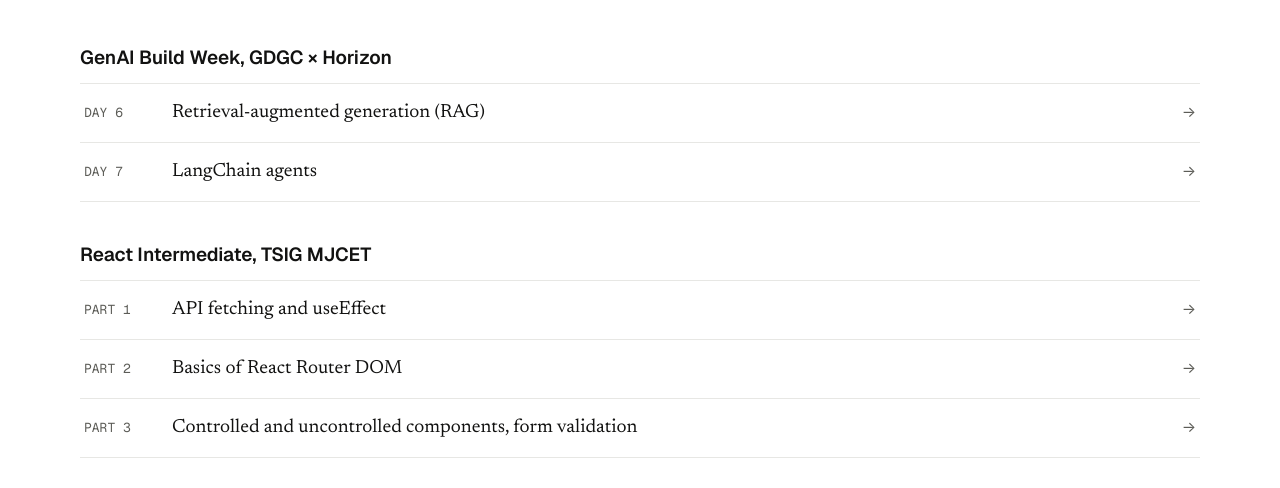
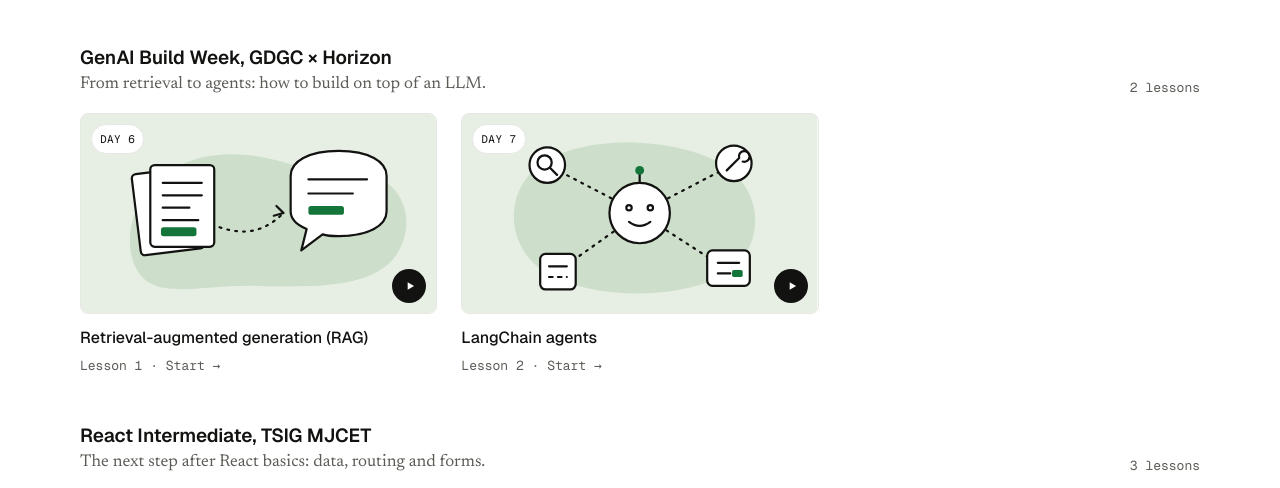
Before and after one commit to Ms3314/samiLab, an Astro site: page /learn in a window 1280 px wide. Shown: the part 278-766 px from the top of the page. Built offline with nearby package versions, Linux system fonts and the light colour scheme; Astro itself is replaced by a stand-in of ours.

Commit message:
Learn: course layout with the illustrated lesson cards
Co-Authored-By: Claude Opus 5.5 <noreply@anthropic.com>
Claude-Session: https://claude.ai/code/session_014sVphM337MGWznECNBZzS8

```diff
--- a/src/components/LessonList.astro
+++ b/src/components/LessonList.astro
@@ -1,27 +1,41 @@
 ---
+import LessonThumb from './LessonThumb.astro';
 import { lessonSeries } from '../data/lessons';
 ---
-<div class="series-list">
-  {lessonSeries.map((s) => (
-    <div class="series">
-      <h3 class="h3">{s.name}</h3>
+<div class="courses">
+  {lessonSeries.map((c) => (
+    <section class="course">
+      <header class="course-head">
+        <div>
+          <h3 class="h3">{c.name}</h3>
+          <p class="blurb">{c.blurb}</p>
+        </div>
+        <span class="meta">{c.lessons.length} lessons</span>
+      </header>
       <ol class="lessons">
-        {s.lessons.map((l) => (
-          <li><a href={`/learn/${l.slug}/`}><span class="part meta">{l.part}</span><span class="t">{l.title}</span><span class="arrow" aria-hidden="true">→</span></a></li>
+        {c.lessons.map((l, i) => (
+          <li>
+            <a class="lesson-card" href={`/learn/${l.slug}/`}>
+              <LessonThumb art={l.art} tone={c.tone} tag={l.part} />
+              <span class="t">{l.title}</span>
+              <span class="go meta">Lesson {i + 1} · Start →</span>
+            </a>
+          </li>
         ))}
       </ol>
-    </div>
+    </section>
   ))}
 </div>
 <style>
-  .series-list { display: grid; gap: var(--space-10, 40px); }
-  .series { display: grid; gap: var(--space-3); }
-  .lessons { list-style: none; border-top: 1px solid var(--line); }
-  .lessons li { border-bottom: 1px solid var(--line); }
-  .lessons a { display: grid; grid-template-columns: 72px 1fr auto; align-items: baseline; gap: var(--space-4); padding: var(--space-4) var(--space-1); color: var(--ink); }
-  .part { text-transform: uppercase; }
-  .t { font-family: var(--serif); font-size: 19px; line-height: 26px; }
-  .arrow { color: var(--ink-muted); transition: transform 150ms, color 150ms; }
-  .lessons a:hover .t, .lessons a:hover .arrow { color: var(--link); }
-  .lessons a:hover .arrow { transform: translateX(3px); }
+  .courses { display: grid; gap: var(--space-12); }
+  .course { display: grid; gap: var(--space-4); }
+  .course-head { display: flex; justify-content: space-between; align-items: end; gap: var(--space-4); }
+  .blurb { font-family: var(--serif); font-size: 17px; line-height: 24px; color: var(--ink-muted); margin-top: 2px; }
+  .lessons { list-style: none; display: grid; gap: var(--space-6); }
+  @media (min-width: 720px) { .lessons { grid-template-columns: 1fr 1fr; } }
+  @media (min-width: 1000px) { .lessons { grid-template-columns: 1fr 1fr 1fr; } }
+  .lesson-card { display: grid; gap: var(--space-2); align-content: start; color: var(--ink); }
+  .t { margin-top: var(--space-1); font-size: 16px; line-height: 23px; font-weight: 500; transition: color 150ms; }
+  .go { color: var(--ink-muted); }
+  .lesson-card:hover .t, .lesson-card:hover .go { color: var(--link); }
 </style>
--- /dev/null
+++ b/src/components/LessonThumb.astro
@@ -0,0 +1,145 @@
+---
+// Illustrated video thumbnails in the same hand-drawn style as ProjectCover:
+// flat tone ground, one soft blob, ink line work, one green accent. 16:9.
+import type { Tone } from '../data/covers';
+export type LessonArt = 'rag' | 'agents' | 'fetch' | 'router' | 'forms';
+interface Props { art: LessonArt; tone: Tone; tag: string }
+const { art, tone, tag } = Astro.props;
+---
+<span class:list={['vt', `t-${tone}`]}>
+  <svg viewBox="0 0 400 225" aria-hidden="true" preserveAspectRatio="xMidYMid slice">
+    <rect class="g" width="400" height="225" />
+
+    {art === 'rag' && (
+      <g>
+        <path class="b" d="M60 170c-20-50 20-120 100-124 60-3 90 24 140 20 50-4 80 40 60 84-20 46-90 46-160 44-70-2-122 20-140-24z" />
+        {/* document stack */}
+        <rect class="p" x="62" y="64" width="72" height="92" rx="5" transform="rotate(-7 98 110)" />
+        <rect class="p" x="78" y="58" width="72" height="92" rx="5" />
+        <path class="k" d="M92 78h44M92 92h44M92 106h30M92 120h40" />
+        <rect class="a" x="90" y="128" width="40" height="10" rx="3" />
+        {/* retrieval hop */}
+        <path class="k" d="M156 128c30 10 50 4 70-14" stroke-dasharray="2 7" />
+        <path class="k" d="M220 104l8 8-11 3" />
+        {/* answer bubble quoting the chunk */}
+        <path class="p" d="M236 70c0-16 20-28 54-28s54 12 54 28v40c0 16-20 28-54 28-6 0-12 0-18-2l-24 18 6-24c-12-5-18-12-18-20z" />
+        <path class="k" d="M256 74h66M256 90h50" />
+        <rect class="a" x="256" y="104" width="40" height="10" rx="3" />
+      </g>
+    )}
+
+    {art === 'agents' && (
+      <g>
+        <path class="b" d="M90 56c50-34 160-30 210 6 44 32 40 100-14 124-54 24-140 22-190-6-46-26-52-92-6-124z" />
+        {/* agent at the centre, tools around it */}
+        <path class="k" d="M200 112L104 62M200 112L300 60M200 112L110 176M200 112l96 62" stroke-dasharray="2 7" />
+        <circle class="p" cx="200" cy="112" r="34" />
+        <circle class="k" cx="188" cy="106" r="3" />
+        <circle class="k" cx="212" cy="106" r="3" />
+        <path class="k" d="M188 122c8 6 16 6 24 0M200 78v-10" />
+        <circle class="a-c" cx="200" cy="64" r="5" />
+        {/* search */}
+        <circle class="p" cx="96" cy="58" r="20" />
+        <circle class="k" cx="93" cy="55" r="8" />
+        <path class="k" d="M99 61l8 8" />
+        {/* wrench */}
+        <circle class="p" cx="306" cy="56" r="20" />
+        <path class="k" d="M298 64l14-14M312 50a6 6 0 1 1 4 4" />
+        {/* calculator */}
+        <rect class="p" x="88" y="158" width="40" height="40" rx="6" />
+        <path class="k" d="M98 172h20M98 184h4M108 184h4M118 184h0" />
+        {/* tool call returning: green */}
+        <rect class="p" x="276" y="154" width="48" height="40" rx="6" />
+        <path class="k" d="M288 168h24M288 180h14" />
+        <rect class="a" x="304" y="176" width="12" height="8" rx="2" />
+      </g>
+    )}
+
+
+
+    {art === 'fetch' && (
+      <g>
+        <path class="b" d="M60 140c-10-50 40-96 110-96 60 0 100 30 150 20 50-10 70 50 40 86-30 36-100 32-170 30-70-2-120 12-130-40z" />
+        {/* cloud API */}
+        <path class="p" d="M76 102c-14 0-24-10-24-22s10-22 24-22c4-16 18-26 34-26 18 0 32 12 34 28 12 2 20 10 20 20 0 12-10 22-22 22z" />
+        <path class="k" d="M88 78h40" />
+        {/* request + JSON coming back */}
+        <path class="k" d="M150 112c30 20 60 26 90 16" stroke-dasharray="2 7" />
+        <path class="k" d="M234 122l10 4-6 8" />
+        <path class="k" d="M110 120c-4 24 0 40 14 54M124 174l-2-12M124 174l-10-6" />
+        {/* component card with useEffect */}
+        <rect class="p" x="250" y="62" width="110" height="104" rx="8" />
+        <path class="k" d="M266 82h40M266 96h70M266 110h54" />
+        <rect class="a" x="266" y="132" width="44" height="14" rx="4" />
+        <path class="k" d="M326 146a12 12 0 1 0-6-22" />
+        <path class="k" d="M318 120l2 6 6-2" />
+      </g>
+    )}
+
+    {art === 'router' && (
+      <g>
+        <path class="b" d="M80 60c60-30 170-26 220 10 40 30 30 100-20 122-50 22-140 18-190-8-50-26-60-96-10-124z" />
+        {/* signpost */}
+        <path class="k" d="M200 46v150M176 196h48" />
+        <path class="p" d="M206 58h108l18 16-18 16H206z" />
+        <path class="k" d="M222 74h44" />
+        <path class="p" d="M194 104H88l-18 16 18 16h106z" />
+        <path class="k" d="M108 120h56" />
+        <path class="p" d="M206 146h86l16 14-16 14h-86z" />
+        <path class="k" d="M222 160h30" />
+        <circle class="a-c" cx="300" cy="74" r="6" />
+      </g>
+    )}
+
+    {art === 'forms' && (
+      <g>
+        <path class="b" d="M70 70c40-40 160-40 220-10 50 26 60 90 10 116-46 24-150 26-210 2-50-20-60-70-20-108z" />
+        {/* form card */}
+        <rect class="p" x="120" y="34" width="160" height="160" rx="10" />
+        <path class="k" d="M138 52h40" />
+        <rect class="p" x="138" y="64" width="124" height="26" rx="5" />
+        <path class="k" d="M148 77h44" />
+        <path class="k" d="M240 72l6 6 10-12" />
+        <rect class="p" x="138" y="104" width="124" height="26" rx="5" stroke-dasharray="5 5" />
+        <path class="k" d="M148 117h20" />
+        <path class="k" d="M150 140h60" stroke-width="1.5" />
+        <rect class="a" x="138" y="158" width="64" height="22" rx="11" />
+        {/* controlled vs uncontrolled: a dial and a free cursor */}
+        <circle class="p" cx="66" cy="112" r="22" />
+        <path class="k" d="M66 112l10-12" />
+        <path class="k" d="M326 98l18 40 6-16 16-6z" />
+      </g>
+    )}
+  </svg>
+  <span class="tag">{tag}</span>
+  <span class="play" aria-hidden="true"><svg viewBox="0 0 24 24"><path d="M8 5.5v13l11-6.5z" /></svg></span>
+</span>
+
+<style>
+  .vt { position: relative; display: block; aspect-ratio: 16 / 9; overflow: hidden; border-radius: var(--radius-md); border: 1px solid var(--line); }
+  .vt > svg { width: 100%; height: 100%; display: block; transition: transform 300ms; }
+  :global(.lesson-card:hover) .vt > svg { transform: scale(1.03); }
+  .g { fill: var(--cv-bg); }
+  .b { fill: var(--cv-blob); }
+  .p { fill: var(--bg); stroke: var(--ink); stroke-width: 2.5; stroke-linejoin: round; }
+  .k { fill: none; stroke: var(--ink); stroke-width: 2.5; stroke-linecap: round; stroke-linejoin: round; }
+  .a, .a-c { fill: var(--signal); }
+  .tag { position: absolute; top: 10px; left: 10px; font-family: var(--mono); font-size: 11px; letter-spacing: 0.04em; text-transform: uppercase; padding: 3px 8px; border-radius: var(--radius-pill); background: var(--bg); border: 1px solid var(--line); color: var(--ink); }
+  .play { position: absolute; right: 10px; bottom: 10px; width: 34px; height: 34px; border-radius: 50%; background: var(--ink); display: grid; place-items: center; }
+  .play svg { width: 14px; height: 14px; fill: var(--bg); margin-left: 2px; }
+
+  .t-sage  { --cv-bg: #e7eee4; --cv-blob: #cddfca; }
+  .t-sky   { --cv-bg: #e5ecf6; --cv-blob: #c9d8f0; }
+  .t-sand  { --cv-bg: #f2ece1; --cv-blob: #e4d8c1; }
+  .t-stone { --cv-bg: #ececE8; --cv-blob: #d9d9d3; }
+  :global(:root[data-theme='dark']) .t-sage  { --cv-bg: #131b15; --cv-blob: #1f3224; }
+  :global(:root[data-theme='dark']) .t-sky   { --cv-bg: #111826; --cv-blob: #1c2b44; }
+  :global(:root[data-theme='dark']) .t-sand  { --cv-bg: #1c1913; --cv-blob: #30291c; }
+  :global(:root[data-theme='dark']) .t-stone { --cv-bg: #161615; --cv-blob: #272725; }
+  @media (prefers-color-scheme: dark) {
+    :global(:root:not([data-theme='light'])) .t-sage  { --cv-bg: #131b15; --cv-blob: #1f3224; }
+    :global(:root:not([data-theme='light'])) .t-sky   { --cv-bg: #111826; --cv-blob: #1c2b44; }
+    :global(:root:not([data-theme='light'])) .t-sand  { --cv-bg: #1c1913; --cv-blob: #30291c; }
+    :global(:root:not([data-theme='light'])) .t-stone { --cv-bg: #161615; --cv-blob: #272725; }
+  }
+</style>
--- a/src/data/lessons.ts
+++ b/src/data/lessons.ts
@@ -1,6 +1,9 @@
 // Lessons for the Learn section: talks and classes I've taught, on YouTube.
 // Each one gets a page at /learn/<slug> with a short description, then the video.
 // Edit `description` and `learn` freely; they are shown above the video.
+import type { Tone } from './covers';
+import type { LessonArt } from '../components/LessonThumb.astro';
+
 export interface Lesson {
   slug: string;
   id: string; // YouTube video id
@@ -9,39 +12,45 @@ export interface Lesson {
   part: string;
   description: string;
   learn: string[];
+  art: LessonArt;
 }
 
 export const lessons: Lesson[] = [
   {
-    slug: 'rag', id: 'W2KH-VBzAfU', series: 'GenAI Build Week, GDGC × Horizon', part: 'Day 6',
+    slug: 'rag', art: 'rag', id: 'W2KH-VBzAfU', series: 'GenAI Build Week, GDGC × Horizon', part: 'Day 6',
     title: 'Retrieval-augmented generation (RAG)',
     description: 'Day 6 of GenAI Build Week. Why a language model needs your documents, and how to give them to it: split, embed, retrieve, then answer from what was found.',
     learn: ['What RAG is and when you need it', 'How chunks, embeddings and a vector store fit together', 'How retrieved passages end up in the prompt'],
   },
   {
-    slug: 'langchain-agents', id: 'eCwZImg4sDA', series: 'GenAI Build Week, GDGC × Horizon', part: 'Day 7',
+    slug: 'langchain-agents', art: 'agents', id: 'eCwZImg4sDA', series: 'GenAI Build Week, GDGC × Horizon', part: 'Day 7',
     title: 'LangChain agents',
     description: 'Day 7 of GenAI Build Week. Going from a model that answers to an agent that acts: giving an LLM tools and letting it decide which to call.',
     learn: ['What makes an agent different from a chain', 'How tools are described to the model', 'How LangChain runs the call-a-tool loop'],
   },
   {
-    slug: 'react-fetching-useeffect', id: 'eU_7Vpky1T0', series: 'React Intermediate, TSIG MJCET', part: 'Part 1',
+    slug: 'react-fetching-useeffect', art: 'fetch', id: 'eU_7Vpky1T0', series: 'React Intermediate, TSIG MJCET', part: 'Part 1',
     title: 'API fetching and useEffect',
     description: 'Part 1 of React Intermediate for TSIG MJCET. Loading data from an API into a component, and the effect that runs it.',
     learn: ['Fetching data from an API in React', 'How useEffect and its dependency array work', 'Showing loading and error states'],
   },
   {
-    slug: 'react-router', id: 'EGFp5LO7BXg', series: 'React Intermediate, TSIG MJCET', part: 'Part 2',
+    slug: 'react-router', art: 'router', id: 'EGFp5LO7BXg', series: 'React Intermediate, TSIG MJCET', part: 'Part 2',
     title: 'Basics of React Router DOM',
     description: 'Part 2 of React Intermediate for TSIG MJCET. Turning a single-page app into one with real pages and URLs.',
     learn: ['Setting up routes with React Router', 'Linking between pages', 'Reading parameters from the URL'],
   },
   {
-    slug: 'react-forms', id: 'XoJFJycb8E4', series: 'React Intermediate, TSIG MJCET', part: 'Part 3',
+    slug: 'react-forms', art: 'forms', id: 'XoJFJycb8E4', series: 'React Intermediate, TSIG MJCET', part: 'Part 3',
     title: 'Controlled and uncontrolled components, form validation',
     description: 'Part 3 of React Intermediate for TSIG MJCET. Two ways to handle form inputs in React, and checking what the user typed before you submit it.',
     learn: ['Controlled versus uncontrolled inputs', 'When to use each one', 'Validating a form before submit'],
   },
 ];
 
-export const lessonSeries = [...new Set(lessons.map((l) => l.series))].map((name) => ({ name, lessons: lessons.filter((l) => l.series === name) }));
+/** Courses: one per series, in order. `blurb` and `tone` are shown on the course header and its cards. */
+export const courses: { name: string; blurb: string; tone: Tone }[] = [
+  { name: 'GenAI Build Week, GDGC × Horizon', tone: 'sage', blurb: 'From retrieval to agents: how to build on top of an LLM.' },
+  { name: 'React Intermediate, TSIG MJCET', tone: 'sand', blurb: 'The next step after React basics: data, routing and forms.' },
+];
+export const lessonSeries = courses.map((c) => ({ ...c, lessons: lessons.filter((l) => l.series === c.name) }));
```
Also changed, not shown: src/pages/learn/[slug].astro (+4 -4 lines).
